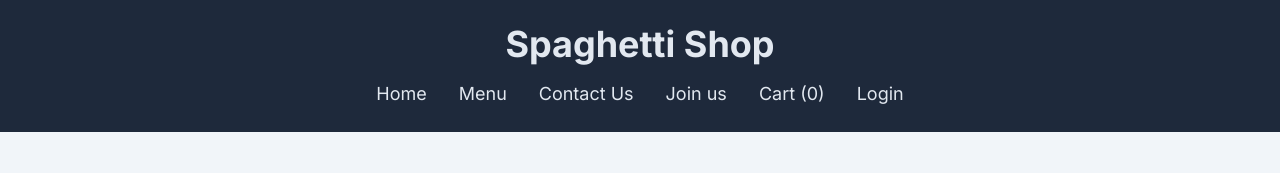
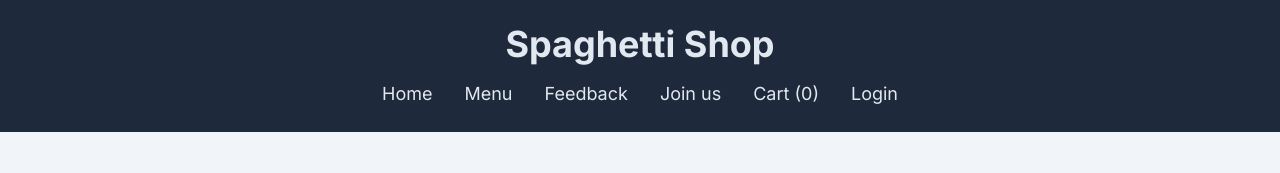
Before and after one commit to Osamaas04/spaghetti-shop, a Next.js app: page /cart in a window 1280 px wide. Shown: the top 173 px of the page. Built offline with nearby package versions, Linux system fonts and the light colour scheme.

Commit message:
Update Header.jsx

```diff
--- a/components/Header.jsx
+++ b/components/Header.jsx
@@ -39,7 +39,7 @@ export default function Header() {
                 href="/contact-us"
                 className="text-slate-200 hover:text-white transition duration-200"
               >
-                Contact Us
+                Feedback
               </Link>
             </li>
             <li>
```
